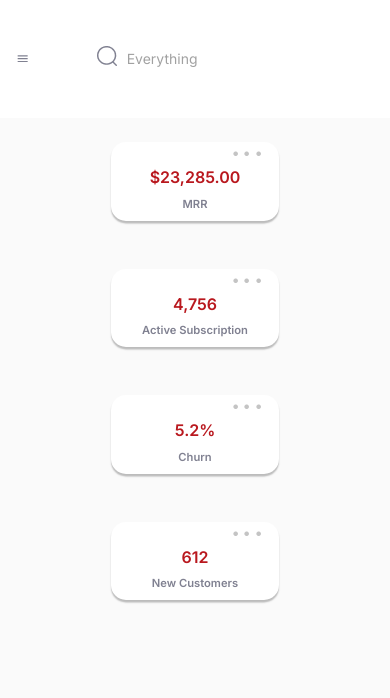
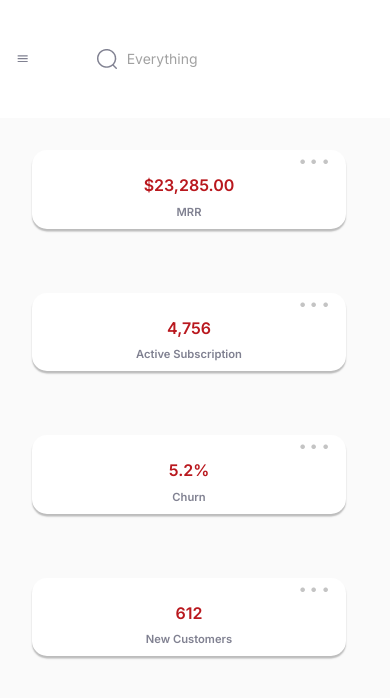
Before and after one commit to am-coding/dashboard_cratus, a React (Create React App) app: page /dashboard in a window 390 px wide. Shown: the top 698 px of the page. Built offline with nearby package versions, Linux system fonts and the light colour scheme.

Commit message:
added some responsiveness for larger screens

```diff
--- a/src/components/atoms/NavButton.jsx
+++ b/src/components/atoms/NavButton.jsx
@@ -17,6 +17,10 @@ const useStyles = makeStyles((theme) => ({
        paddingLeft: '1.5rem',
        justifyContent: "flex-start",
        fontSize: theme.typography.caption.fontSize,
+       [theme.breakpoints.up('xl')]: {
+        fontSize: theme.typography.subtitle1.fontSize,
+        height: '4rem',
+      },
        fontWeight: '500',
        '&:hover': {
            backgroundColor: theme.palette.primary.main,
--- a/src/components/atoms/SearchInput.jsx
+++ b/src/components/atoms/SearchInput.jsx
@@ -7,10 +7,15 @@ const useStyles = makeStyles((theme) => ({
   div: {
    display: 'grid',
    gridTemplateColumns: 'auto auto',
-   columnGap: '0.5rem'
+   columnGap: '0.5rem',
+   alignItems: 'center'
   },
   input: {
    fontSize: theme.typography.subtitle2.fontSize,
+   [theme.breakpoints.up('xl')]: {
+    fontSize: theme.typography.h5.fontSize,
+
+  },
   }
 }));
 
--- a/src/components/atoms/StatCard.jsx
+++ b/src/components/atoms/StatCard.jsx
@@ -18,10 +18,16 @@ const useStyles = makeStyles((theme) => ({
       stat: {
         color: theme.palette.primary.main,
         fontWeight: theme.typography.fontWeightBold,
-        fontSize: theme.typography.subtitle1.fontSize
+        fontSize: theme.typography.subtitle1.fontSize,
+        [theme.breakpoints.up('xl')]: {
+          fontSize: theme.typography.h4.fontSize,
+        },
       },
       title: {
           fontSize: theme.typography.caption.fontSize,
+          [theme.breakpoints.up('xl')]: {
+            fontSize: theme.typography.subtitle1.fontSize,
+          },
           color: theme.palette.secondary.main,
           fontWeight: theme.typography.fontWeightBold,
           marginTop: '0.4rem'
--- a/src/components/molecules/ManageGrid.jsx
+++ b/src/components/molecules/ManageGrid.jsx
@@ -16,7 +16,10 @@ const useStyles = makeStyles((theme) => ({
     link: {
         color: theme.palette.secondary.main,
         textDecoration: 'none',
-        fontSize: theme.typography.subtitle2.fontSize
+        fontSize: theme.typography.subtitle2.fontSize,
+        [theme.breakpoints.up('xl')]: {
+          fontSize: theme.typography.h6.fontSize,
+        },
     }
   }));
 
--- a/src/components/organisms/Navbar.jsx
+++ b/src/components/organisms/Navbar.jsx
@@ -60,13 +60,19 @@ const useStyles = makeStyles((theme) => ({
       width: drawerWidth,
       flexShrink: 0,
     },
+    [theme.breakpoints.up('xl')]: {
+      width: 340,
+    },
   },
   appBar: {
     [theme.breakpoints.up('sm')]: {
       width: `calc(100% - ${drawerWidth}px)`,
-
     },
     marginLeft: drawerWidth,
+    [theme.breakpoints.up('xl')]: {
+      width: `calc(100% - 340px)`,
+      marginLeft: 340,
+    },
     backgroundColor: 'white',
     height: '14vh',
     boxShadow: 'none',
@@ -81,6 +87,9 @@ const useStyles = makeStyles((theme) => ({
   // necessary for content to be below app bar
   drawerPaper: {
     width: drawerWidth,
+    [theme.breakpoints.up('xl')]: {
+      width: 340,
+    },
   },
   toolbar: {
     display: 'flex',
@@ -92,7 +101,11 @@ const useStyles = makeStyles((theme) => ({
   },
   logo: {
       padding: '1rem',
-      marginTop: '1rem'
+      marginTop: '1rem',
+      [theme.breakpoints.up('xl')]: {
+        padding: '2rem',
+        marginTop: '3rem',
+      },
   },
   item: {
       padding: '0.1rem',
--- a/src/components/templates/Analytics.jsx
+++ b/src/components/templates/Analytics.jsx
@@ -26,6 +26,11 @@ const useStyles = makeStyles((theme) => ({
     root: {
       flexGrow: 1,
       margin: 0,
+      [theme.breakpoints.down('md')]: {
+        '&:last-child': {
+            paddingRight: 12,
+        },
+      }
     },
   }));
 
@@ -33,10 +38,10 @@ const useStyles = makeStyles((theme) => ({
 const Analytics = () => {
     const classes = useStyles();
     return (
-        <Grid spacing={6} justify="center" container className={classes.root}>
+        <Grid spacing={8} justify="center" container className={classes.root}>
             {statCardData.map((data, index) => {
                 return(
-                    <Grid item>
+                    <Grid xs={12} sm={6} md={3} item>
                         <StatCard title={data.title} stat={data.stat} key={index} />
                     </Grid>
                 )
```
Also changed, not shown: 1 other file (tests, documents, lock files or other folders).
